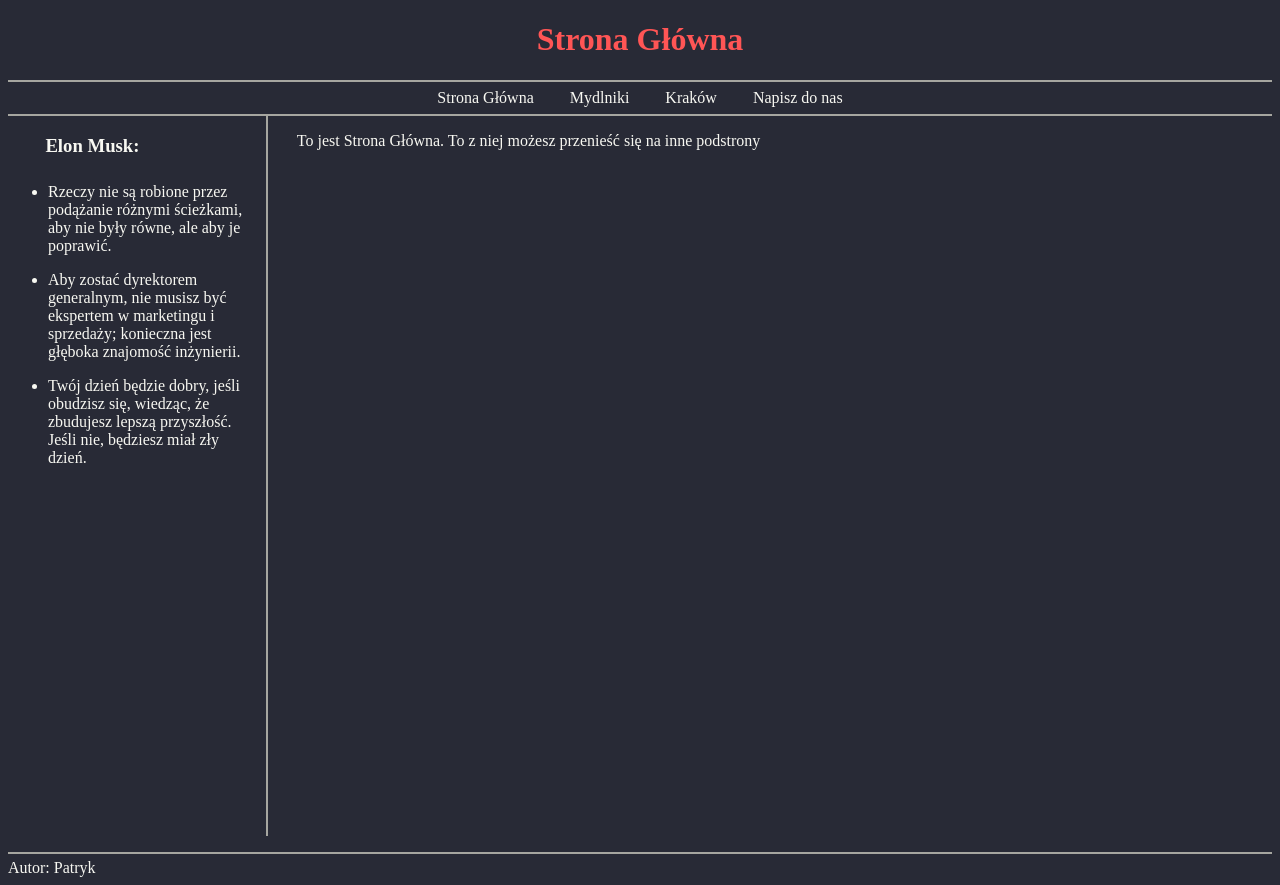
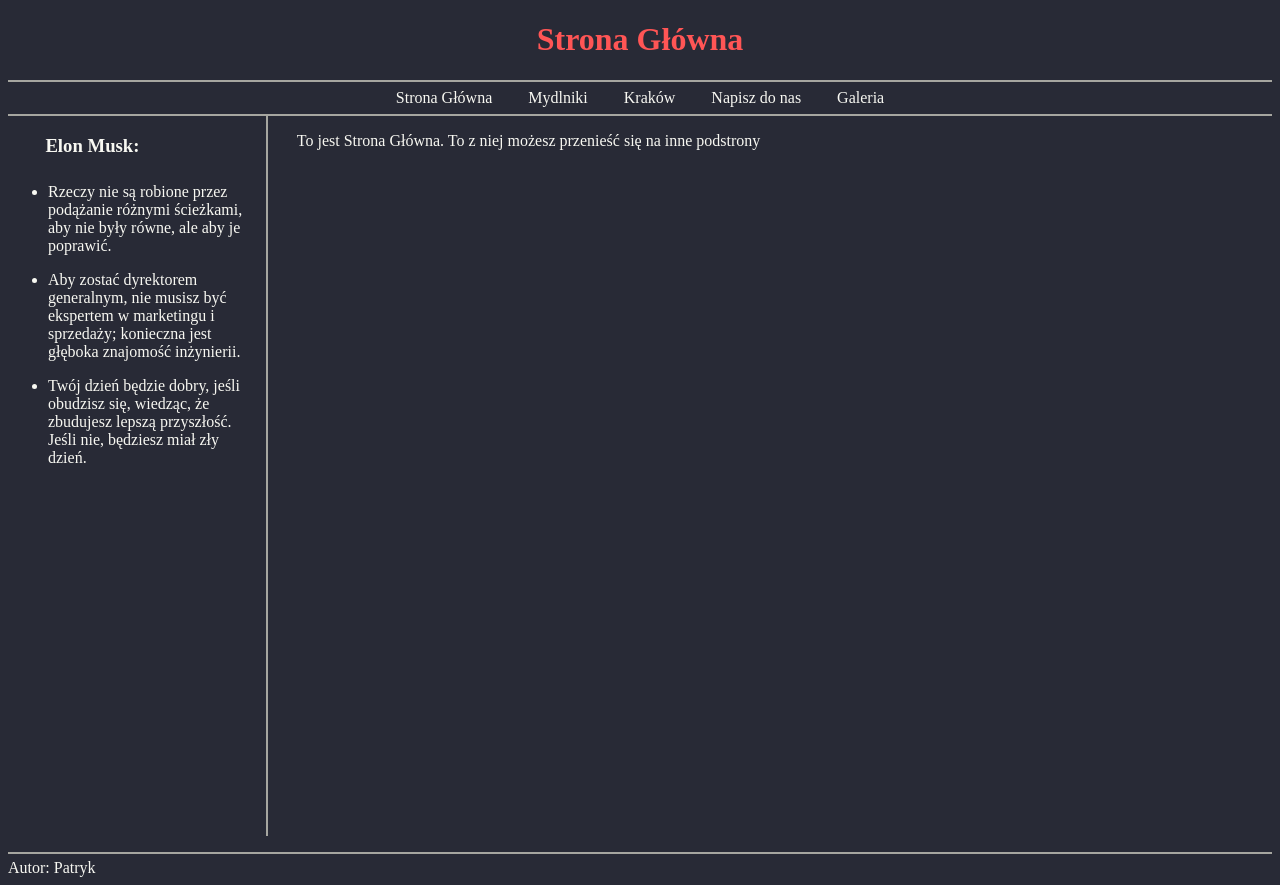
Before and after one commit to PatrykAleksanderMelchiorChwiej/PatrykStrona, a plain HTML site: page html/index.html in a window 1280 px wide. Drawn offline with Linux system fonts and the light colour scheme.

Commit message:
Update index.html

```diff
--- a/html/index.html
+++ b/html/index.html
@@ -17,7 +17,8 @@
 			<a href="mydlniki.html">Mydlniki</a>
 			<a href="krakow.html">Kraków</a>
 			<a href="kontakt.html">Napisz do nas</a>
-
+			<a
+				href="https://www.google.com/search?q=Mydlniki&source=lnms&tbm=isch&sa=X&ved=2ahUKEwiZ5MSfktj7AhVwmIsKHVCRCe4Q_AUoAnoECAEQBA&biw=1024&bih=657">Galeria</a>
 		</nav>
 	</header>
 
```
